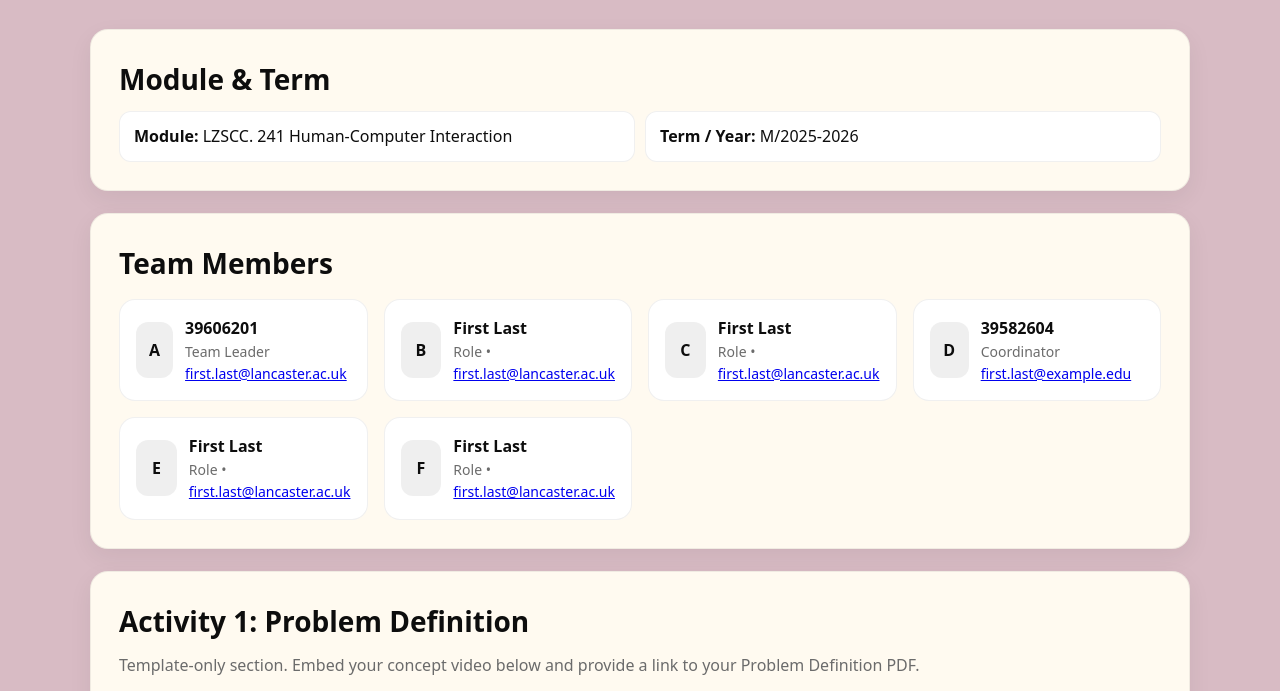
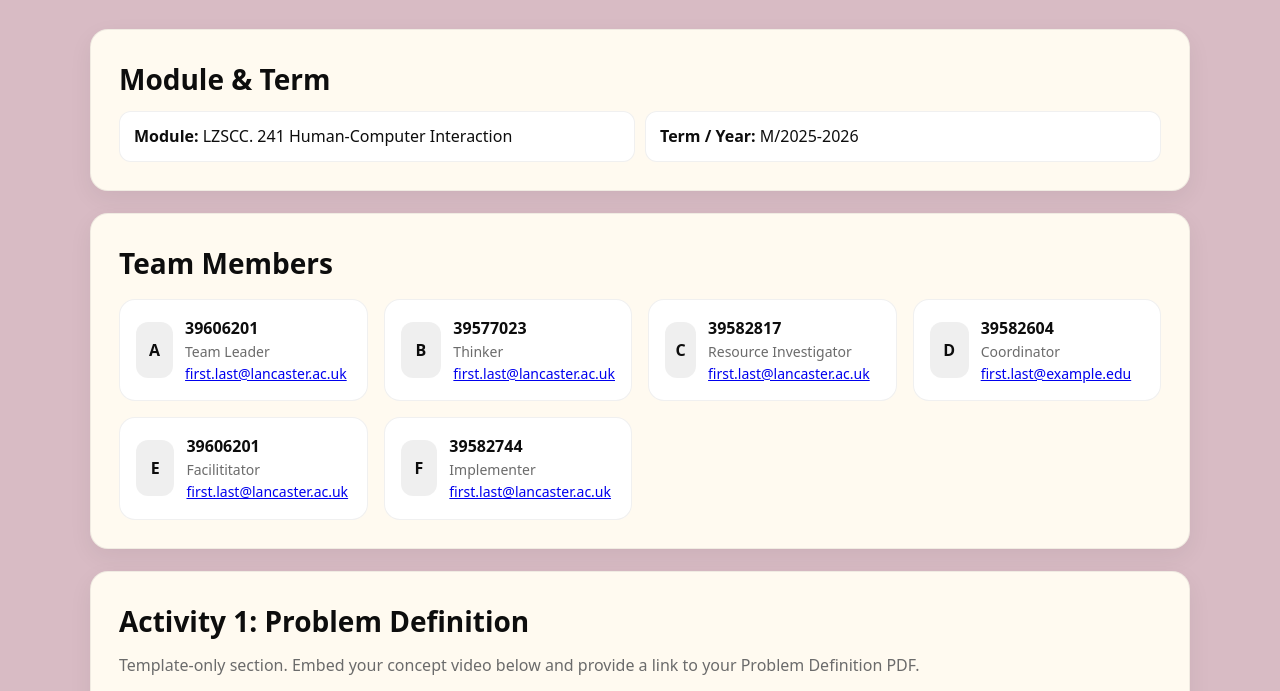
Before and after one commit to MagdaWorkplace/coursework_groupwork, a plain HTML site: page index.html in a window 1280 px wide. Shown: the part 82-773 px from the top of the page. Drawn offline with Linux system fonts and the light colour scheme; grey boxes are pictures that could not be loaded.

Commit message:
Update index.html

```diff
--- a/index.html
+++ b/index.html
@@ -50,15 +50,15 @@
         <article class="person" role="listitem">
           <div class="avatar" aria-hidden="true">B</div>
           <div>
-              <div class="name"><strong>First Last</strong></div>
-            <div class="role">Role • <a href="mailto:first.last@example.edu">first.last@lancaster.ac.uk</a></div>
+              <div class="name"><strong>39577023</strong></div>
+            <div class="role">Thinker <a href="mailto:first.last@example.edu">first.last@lancaster.ac.uk</a></div>
           </div>
         </article>
         <article class="person" role="listitem">
           <div class="avatar" aria-hidden="true">C</div>
           <div>
-            <div class="name"><strong>First Last</strong></div>
-            <div class="role">Role • <a href="mailto:first.last@example.edu">first.last@lancaster.ac.uk</a></div>
+            <div class="name"><strong>39582817</strong></div>
+            <div class="role"> Resource Investigator <a href="mailto:first.last@example.edu">first.last@lancaster.ac.uk</a></div>
           </div>
         </article>
         <article class="person" role="listitem">
@@ -71,15 +71,15 @@
         <article class="person" role="listitem">
           <div class="avatar" aria-hidden="true">E</div>
           <div>
-            <div class="name"><strong>First Last</strong></div>
-            <div class="role">Role • <a href="mailto:first.last@example.edu">first.last@lancaster.ac.uk</a></div>
+            <div class="name"><strong>39606201</strong></div>
+            <div class="role"> Facilititator <a href="mailto:first.last@example.edu">first.last@lancaster.ac.uk</a></div>
           </div>
         </article>
         <article class="person" role="listitem">
           <div class="avatar" aria-hidden="true">F</div>
           <div>
-            <div class="name"><strong>First Last</strong></div>
-            <div class="role">Role • <a href="mailto:first.last@example.edu">first.last@lancaster.ac.uk</a></div>
+            <div class="name"><strong>39582744</strong></div>
+            <div class="role"> Implementer <a href="mailto:first.last@example.edu">first.last@lancaster.ac.uk</a></div>
           </div>
         </article>
       </div>
```
